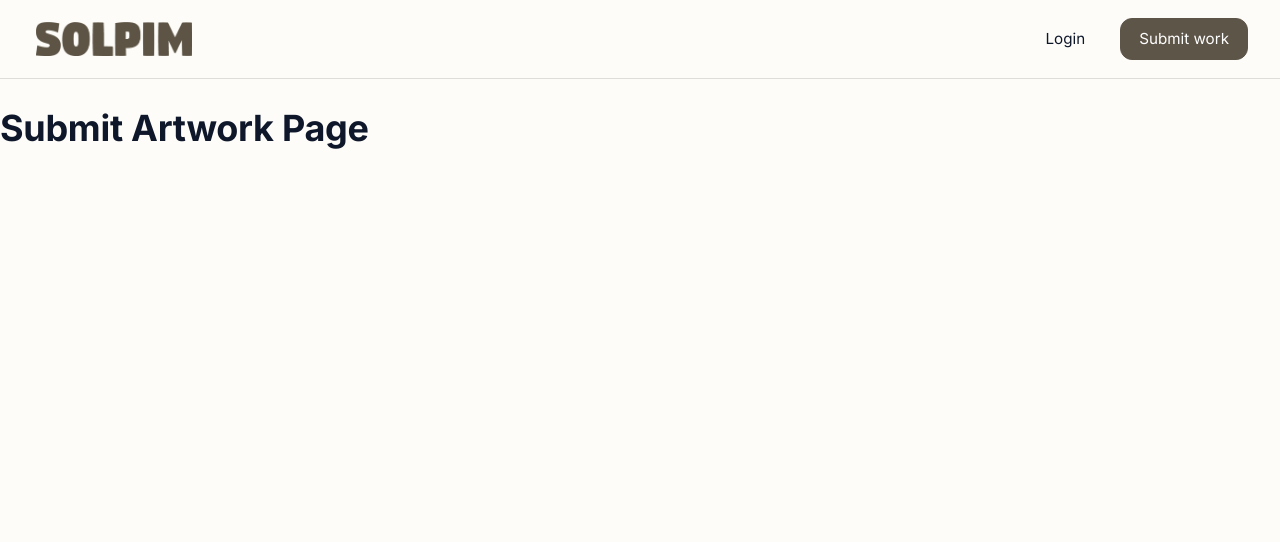
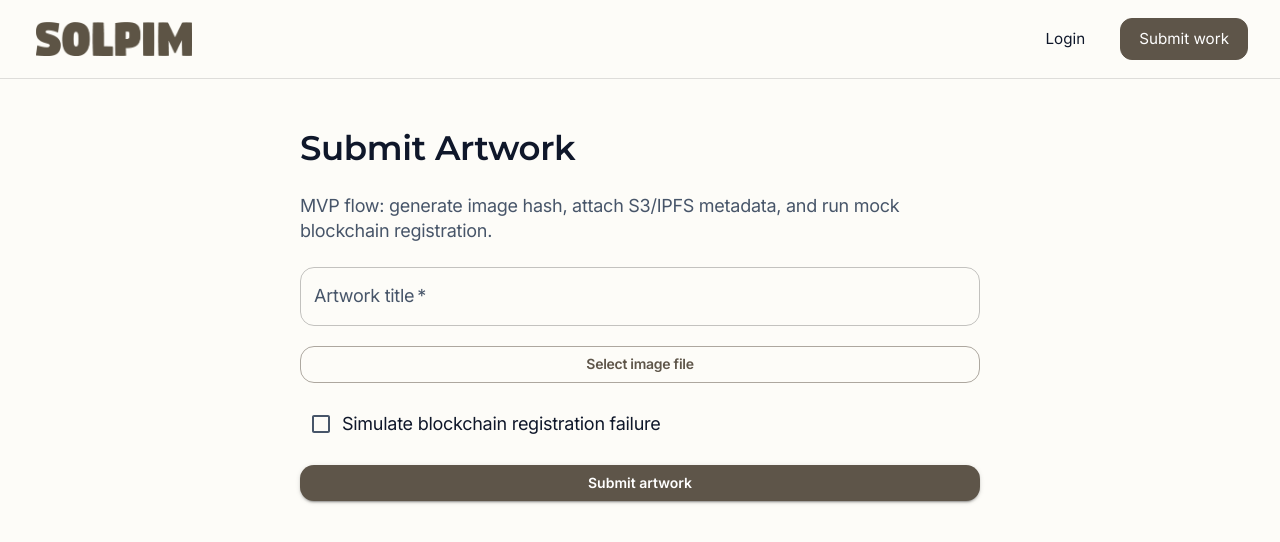
Before and after one commit to jsolbin/solpim, a React (Vite) app: page /submit in a window 1280 px wide. Shown: the top 542 px of the page. Built offline with nearby package versions, Linux system fonts and the light colour scheme; no server answers.

Commit message:
feat: implement artwork protection MVP

```diff
--- a/src/pages/ArtworkDetailPage/index.tsx
+++ b/src/pages/ArtworkDetailPage/index.tsx
@@ -1,14 +1,100 @@
+import { useMemo } from 'react'
+import { useParams } from 'react-router-dom'
+
+import Alert from '@mui/material/Alert'
 import Box from '@mui/material/Box'
+import Chip from '@mui/material/Chip'
+import Divider from '@mui/material/Divider'
 import Stack from '@mui/material/Stack'
 import Typography from '@mui/material/Typography'
 
 import { contentContainerSx, contentPageSx } from '@/styles/page'
+import { getProtectedArtworkById } from '@/utils/protection'
+
+const statusChipColor = {
+  pending: 'warning',
+  registered: 'success',
+  failed: 'error',
+} as const
 
 function ArtworkDetailPage() {
+  const { id = '' } = useParams()
+
+  const artwork = useMemo(() => getProtectedArtworkById(id), [id])
+
+  if (!artwork) {
+    return (
+      <Box component="main" sx={contentPageSx}>
+        <Stack spacing={4} sx={contentContainerSx}>
+          <Typography variant="h3">Artwork Detail</Typography>
+          <Alert severity="info">
+            No stored record found for this artwork ID.
+          </Alert>
+        </Stack>
+      </Box>
+    )
+  }
+
+  const { protection } = artwork
+
   return (
     <Box component="main" sx={contentPageSx}>
       <Stack spacing={4} sx={contentContainerSx}>
-        <Typography variant="h3">Artwork Detail Page</Typography>
+        <Typography variant="h3">Artwork Detail</Typography>
+
+        <Stack spacing={1}>
+          <Typography variant="h5">{artwork.title}</Typography>
+          <Typography color="text.secondary">ID: {artwork.id}</Typography>
+          <Typography color="text.secondary">
+            Uploaded file: {artwork.imageName}
+          </Typography>
+        </Stack>
+
+        <Divider />
+
+        <Stack spacing={1.5}>
+          <Typography variant="h6">Protection Status</Typography>
+          <Chip
+            color={statusChipColor[protection.status]}
+            label={protection.status.toUpperCase()}
+            sx={{ width: 'fit-content' }}
+          />
+          <Typography>
+            Chain: {protection.chainName ?? 'Not assigned yet'}
+          </Typography>
+          <Typography>
+            Protected at: {protection.protectedAt ?? 'Not registered yet'}
+          </Typography>
+          <Typography>
+            Blockchain tx hash: {protection.blockchainTxHash ?? 'Not available'}
+          </Typography>
+
+          {protection.errorMessage ? (
+            <Alert severity="error">{protection.errorMessage}</Alert>
+          ) : null}
+        </Stack>
+
+        <Divider />
+
+        <Stack spacing={1.5}>
+          <Typography variant="h6">Integrity Metadata</Typography>
+          <Typography sx={{ wordBreak: 'break-all' }}>
+            Image hash (SHA-256): {protection.imageHash}
+          </Typography>
+          <Typography>
+            IPFS CID: {protection.ipfsCid ?? 'Not assigned yet'}
+          </Typography>
+          <Typography>
+            Storage provider: {protection.storage.provider}
+          </Typography>
+          <Typography>Bucket: {protection.storage.bucketName}</Typography>
+          <Typography sx={{ wordBreak: 'break-all' }}>
+            Object key: {protection.storage.objectKey}
+          </Typography>
+          <Typography>
+            Region: {protection.storage.region ?? 'Unknown'}
+          </Typography>
+        </Stack>
       </Stack>
     </Box>
   )
--- a/src/pages/SubmitArtworkPage/index.tsx
+++ b/src/pages/SubmitArtworkPage/index.tsx
@@ -1,8 +1,159 @@
+import { useState } from 'react'
+import type { ChangeEvent, FormEvent } from 'react'
+import { useNavigate } from 'react-router-dom'
+
+import Alert from '@mui/material/Alert'
+import Box from '@mui/material/Box'
+import Button from '@mui/material/Button'
+import Checkbox from '@mui/material/Checkbox'
+import FormControlLabel from '@mui/material/FormControlLabel'
+import Stack from '@mui/material/Stack'
+import TextField from '@mui/material/TextField'
+import Typography from '@mui/material/Typography'
+
+import {
+  createMockIpfsCid,
+  createMockStorageReference,
+  generateImageHash,
+  registerArtworkProtectionMock,
+  saveProtectedArtwork,
+} from '@/utils/protection'
+
 function SubmitArtworkPage() {
+  const navigate = useNavigate()
+  const [title, setTitle] = useState('')
+  const [file, setFile] = useState<File | null>(null)
+  const [simulateFailure, setSimulateFailure] = useState(false)
+  const [errorMessage, setErrorMessage] = useState<string | null>(null)
+  const [isSubmitting, setIsSubmitting] = useState(false)
+
+  const onFileChange = (event: ChangeEvent<HTMLInputElement>) => {
+    const selected = event.target.files?.[0] ?? null
+    setFile(selected)
+  }
+
+  const onSubmit = async (event: FormEvent<HTMLFormElement>) => {
+    event.preventDefault()
+
+    if (!title.trim() || !file) {
+      setErrorMessage('Title and image file are required.')
+      return
+    }
+
+    setErrorMessage(null)
+    setIsSubmitting(true)
+
+    const artworkId = crypto.randomUUID()
+
+    try {
+      const imageHash = await generateImageHash(file)
+      const storage = createMockStorageReference(artworkId, file.name)
+      const ipfsCid = createMockIpfsCid(imageHash)
+
+      const pendingRecord = {
+        id: artworkId,
+        title: title.trim(),
+        imageName: file.name,
+        createdAt: new Date().toISOString(),
+        protection: {
+          imageHash,
+          storage,
+          ipfsCid,
+          status: 'pending' as const,
+        },
+      }
+
+      saveProtectedArtwork(pendingRecord)
+
+      try {
+        const registered = await registerArtworkProtectionMock({
+          imageHash,
+          ipfsCid,
+          shouldFail: simulateFailure,
+        })
+
+        saveProtectedArtwork({
+          ...pendingRecord,
+          protection: {
+            ...pendingRecord.protection,
+            ...registered,
+          },
+        })
+      } catch (error) {
+        const message =
+          error instanceof Error
+            ? error.message
+            : 'Unknown protection registration error.'
+
+        saveProtectedArtwork({
+          ...pendingRecord,
+          protection: {
+            ...pendingRecord.protection,
+            status: 'failed',
+            chainName: 'polygon-amoy',
+            errorMessage: message,
+          },
+        })
+      }
+
+      navigate(`/artworks/${artworkId}`)
+    } finally {
+      setIsSubmitting(false)
+    }
+  }
+
   return (
-    <div>
-      <h1>Submit Artwork Page</h1>
-    </div>
+    <Box
+      component="main"
+      sx={{ minHeight: '100vh', px: { xs: 3, md: 5 }, py: 6 }}
+    >
+      <Stack spacing={3} sx={{ maxWidth: 680, mx: 'auto' }}>
+        <Typography variant="h4">Submit Artwork</Typography>
+        <Typography color="text.secondary">
+          MVP flow: generate image hash, attach S3/IPFS metadata, and run mock
+          blockchain registration.
+        </Typography>
+
+        <Box component="form" onSubmit={onSubmit}>
+          <Stack spacing={2.5}>
+            <TextField
+              fullWidth
+              label="Artwork title"
+              onChange={(event) => setTitle(event.target.value)}
+              required
+              value={title}
+            />
+            <Button component="label" variant="outlined">
+              {file ? `Selected: ${file.name}` : 'Select image file'}
+              <input
+                accept="image/*"
+                hidden
+                onChange={onFileChange}
+                type="file"
+              />
+            </Button>
+
+            <FormControlLabel
+              control={
+                <Checkbox
+                  checked={simulateFailure}
+                  onChange={(event) => setSimulateFailure(event.target.checked)}
+                />
+              }
+              label="Simulate blockchain registration failure"
+            />
+
+            {errorMessage ? (
+              <Alert severity="error">{errorMessage}</Alert>
+            ) : null}
+
+            <Button disabled={isSubmitting} type="submit" variant="contained">
+              {isSubmitting ? 'Submitting...' : 'Submit artwork'}
+            </Button>
+          </Stack>
+        </Box>
+      </Stack>
+    </Box>
   )
 }
 
--- a/src/types/blockchain.ts
+++ b/src/types/blockchain.ts
@@ -1,7 +1,4 @@
-export type BlockchainProtectionStatus =
-  | 'pending'
-  | 'registered'
-  | 'failed'
+export type BlockchainProtectionStatus = 'pending' | 'registered' | 'failed'
 
 export type StorageProvider = 's3'
 
@@ -15,6 +12,7 @@ export interface S3ObjectReference {
 export interface BlockchainProtection {
   imageHash: string
   storage: S3ObjectReference
+  ipfsCid?: string
   status: BlockchainProtectionStatus
   blockchainTxHash?: string
   chainName?: string
--- /dev/null
+++ b/src/utils/protection.ts
@@ -0,0 +1,100 @@
+import type {
+  BlockchainProtection,
+  S3ObjectReference,
+} from '@/types/blockchain'
+
+const STORAGE_KEY = 'solpim-protected-artworks'
+
+export interface ProtectedArtworkRecord {
+  id: string
+  title: string
+  imageName: string
+  createdAt: string
+  protection: BlockchainProtection
+}
+
+interface StoredRecords {
+  [id: string]: ProtectedArtworkRecord
+}
+
+export async function generateImageHash(file: File): Promise<string> {
+  const buffer = await file.arrayBuffer()
+  const digest = await crypto.subtle.digest('SHA-256', buffer)
+
+  return Array.from(new Uint8Array(digest))
+    .map((value) => value.toString(16).padStart(2, '0'))
+    .join('')
+}
+
+export function createMockStorageReference(
+  artworkId: string,
+  fileName: string
+): S3ObjectReference {
+  return {
+    provider: 's3',
+    bucketName: 'solpim-artworks-dev',
+    objectKey: `artworks/${artworkId}/${Date.now()}-${fileName}`,
+    region: 'ap-northeast-2',
+  }
+}
+
+export function createMockIpfsCid(imageHash: string): string {
+  return `bafy${imageHash.slice(0, 40)}`
+}
+
+export async function registerArtworkProtectionMock(options: {
+  imageHash: string
+  ipfsCid?: string
+  shouldFail?: boolean
+}): Promise<
+  Pick<
+    BlockchainProtection,
+    'status' | 'blockchainTxHash' | 'chainName' | 'protectedAt'
+  >
+> {
+  const { imageHash, ipfsCid, shouldFail = false } = options
+
+  await new Promise((resolve) => setTimeout(resolve, 700))
+
+  if (shouldFail) {
+    throw new Error('Mock blockchain registration failed.')
+  }
+
+  const now = new Date().toISOString()
+  const txSuffix = imageHash.slice(0, 8)
+  const cidSuffix = ipfsCid?.slice(0, 6) ?? 'nocid0'
+
+  return {
+    status: 'registered',
+    blockchainTxHash: `0xmock${txSuffix}${cidSuffix}${Date.now().toString(16)}`,
+    chainName: 'polygon-amoy',
+    protectedAt: now,
+  }
+}
+
+export function saveProtectedArtwork(record: ProtectedArtworkRecord): void {
+  const records = readStoredRecords()
+  records[record.id] = record
+  localStorage.setItem(STORAGE_KEY, JSON.stringify(records))
+}
+
+export function getProtectedArtworkById(
+  id: string
+): ProtectedArtworkRecord | null {
+  const records = readStoredRecords()
+  return records[id] ?? null
+}
+
+function readStoredRecords(): StoredRecords {
+  const raw = localStorage.getItem(STORAGE_KEY)
+
+  if (!raw) {
+    return {}
+  }
+
+  try {
+    return JSON.parse(raw) as StoredRecords
+  } catch {
+    return {}
+  }
+}
```
